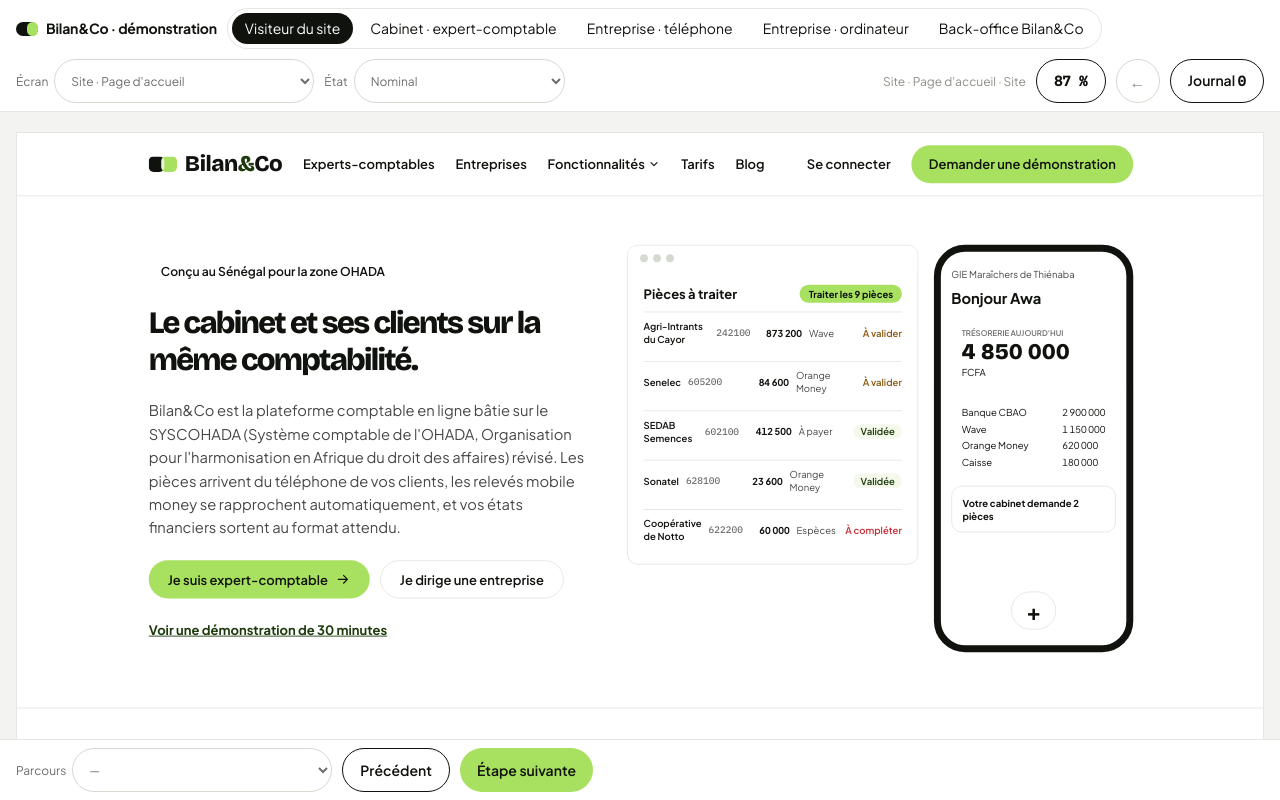
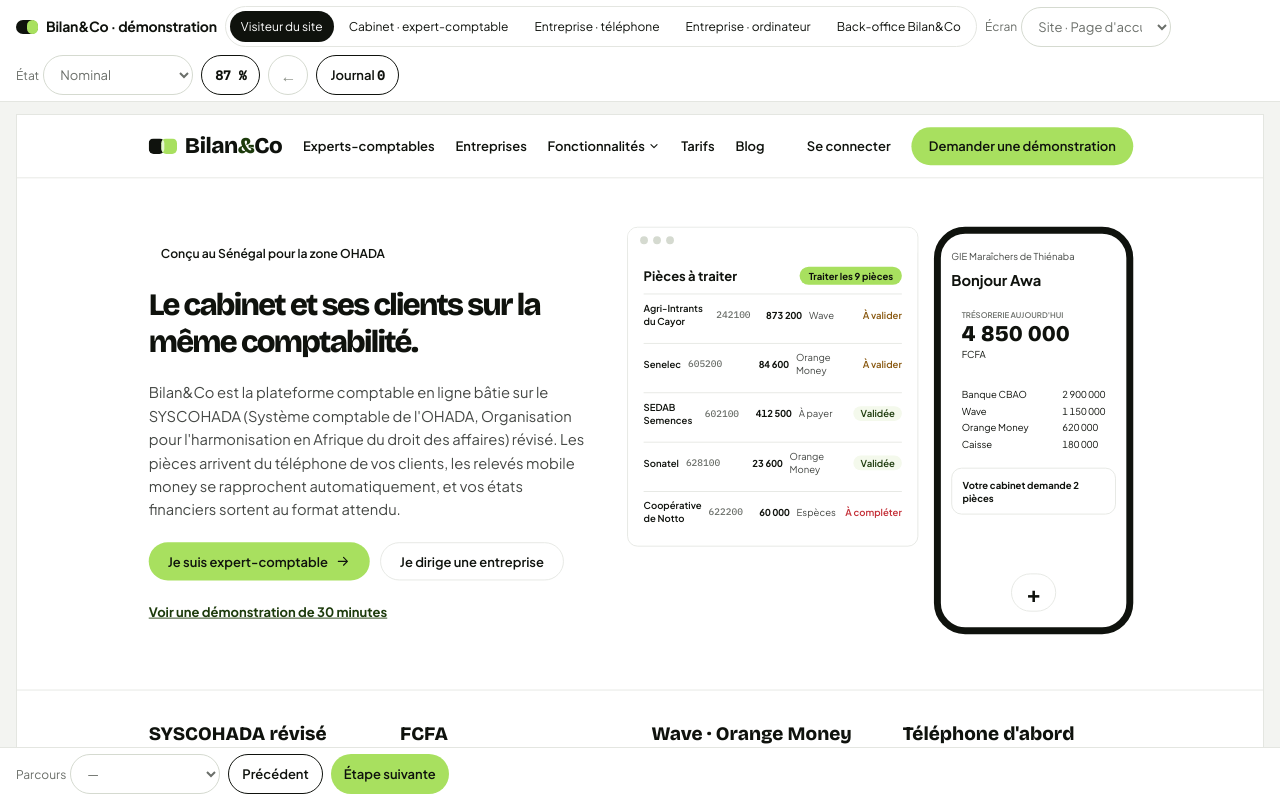
Before and after one commit to imbodji25/bilanandco-demo, a plain HTML site: page index.html in a window 1280 px wide. Drawn offline with nearby package versions, Linux system fonts and the light colour scheme.

Commit message:
Barre de contrôle groupée à gauche, insensible au rognage du cadre d'affichage

```diff
--- a/index.html
+++ b/index.html
@@ -18,7 +18,7 @@ body{margin:0;background:var(--fond);color:var(--encre);
   display:flex;flex-direction:column;height:100vh;overflow:hidden}
 .mono{font-family:'IBM Plex Mono',ui-monospace,monospace}
 button,select{font:inherit;color:inherit}
-.bar{display:flex;align-items:center;gap:10px;flex-wrap:wrap;
+.bar{display:flex;align-items:center;gap:10px;flex-wrap:wrap;overflow:hidden;min-width:0;
   padding:8px max(16px,env(safe-area-inset-right,0px)) 8px max(16px,env(safe-area-inset-left,0px));
   background:var(--blanc);border-bottom:1px solid var(--filet);flex:0 0 auto}
 .bas{border-bottom:0;border-top:1px solid var(--filet);padding-bottom:max(8px,env(safe-area-inset-bottom,0px))}
@@ -33,17 +33,21 @@ select{height:44px;padding:0 12px;border:1px solid var(--filet2);border-radius:2
 .b.p{border:0;background:var(--vert)}
 .b:disabled{border-color:var(--filet2);color:var(--tertiaire);cursor:not-allowed}
 .b.icone{width:44px;padding:0;border-color:var(--filet2);font-size:16px}
-.roles{display:flex;gap:4px;padding:4px;border:1px solid var(--filet);border-radius:9999px;background:var(--blanc)}
+.roles{display:flex;gap:4px;padding:4px;border:1px solid var(--filet);border-radius:9999px;
+  background:var(--blanc);min-width:0;max-width:100%;overflow-x:auto;scrollbar-width:none}
+.roles::-webkit-scrollbar{display:none}
+.roles button{white-space:nowrap}
 .roles button{padding:5px 13px;border:0;border-radius:9999px;background:transparent;font:600 13px/19px inherit;cursor:pointer}
 .roles button[aria-pressed="true"]{background:var(--encre);color:var(--blanc)}
-.vide{flex:1 1 auto}
+.vide{display:none}
 main{flex:1 1 auto;overflow:auto;display:flex;justify-content:center;align-items:flex-start;
   padding:20px 16px 28px;overscroll-behavior:contain}
 #cadre{background:var(--blanc);border:1px solid var(--filet);overflow:hidden;flex:0 0 auto}
 #cadre.tel{border-radius:28px}
 iframe{display:block;border:0}
 .note{font-size:12px;line-height:18px;color:var(--second)}
-.fil{font-size:12px;color:var(--tertiaire);white-space:nowrap;overflow:hidden;text-overflow:ellipsis;max-width:34vw}
+.fil{flex:1 1 180px;min-width:0;font-size:12px;color:var(--tertiaire);white-space:nowrap;
+  overflow:hidden;text-overflow:ellipsis}
 #journal{position:fixed;top:0;right:0;bottom:0;width:min(420px,92vw);background:var(--blanc);
   border-left:1px solid var(--filet);display:none;flex-direction:column;z-index:20}
 #journal.ouvert{display:flex}
@@ -56,7 +60,7 @@ iframe{display:block;border:0}
   display:none;z-index:30}
 #toast.vu{display:block}
 #toast strong{display:block;font-size:14px;line-height:20px}
-@media (max-width:1024px){
+@media (max-width:1280px){
   .fil{display:none}
   .bar{gap:8px;padding-top:6px;padding-bottom:6px}
   .roles{flex-wrap:nowrap;overflow-x:auto;max-width:100%;scrollbar-width:none}
@@ -88,12 +92,11 @@ iframe{display:block;border:0}
   <div class="roles" id="roles" role="group" aria-label="Rôle simulé"></div>
   <label class="ch">Écran <select id="ecran"></select></label>
   <label class="ch">État <select id="etat"></select></label>
-  <span class="vide"></span>
-  <span class="fil" id="fil"></span>
   <button class="b" id="echelle" title="Ajuster la planche à la fenêtre ou la voir à sa taille réelle">
     <span class="mono" id="zoom">100 %</span></button>
   <button class="b icone" id="retour" title="Écran précédent" aria-label="Écran précédent">←</button>
   <button class="b" id="ouvrirJournal"><span class="lbl">Journal</span> <span class="mono" id="compteur">0</span></button>
+  <span class="fil" id="fil"></span>
 </div>
 
 <main><div id="cadre"><iframe id="vue" title="Écran de démonstration"></iframe></div></main>
@@ -149,7 +152,8 @@ function remplirEcrans(){
                     .sort((a,b) => CAT[a].t.localeCompare(CAT[b].t,'fr'));
   $('#ecran').innerHTML = liste.map(n => `<option value="${n}">${CAT[n].t}</option>`).join('')
     + `<optgroup label="Tous les écrans">` +
-    noms.slice().sort((a,b)=>a.localeCompare(b,'fr')).map(n=>`<option value="${n}">${n}</option>`).join('')
+    noms.slice().sort((a,b)=>CAT[a].t.localeCompare(CAT[b].t,'fr'))
+      .map(n=>`<option value="${n}">${CAT[n].t}</option>`).join('')
     + `</optgroup>`;
 }
 
```
